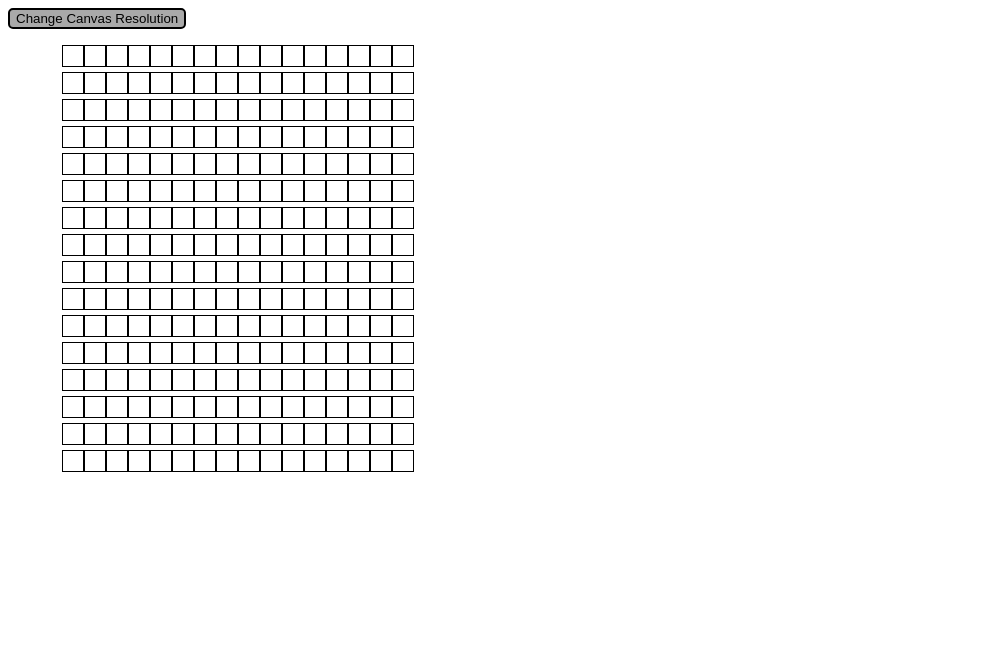
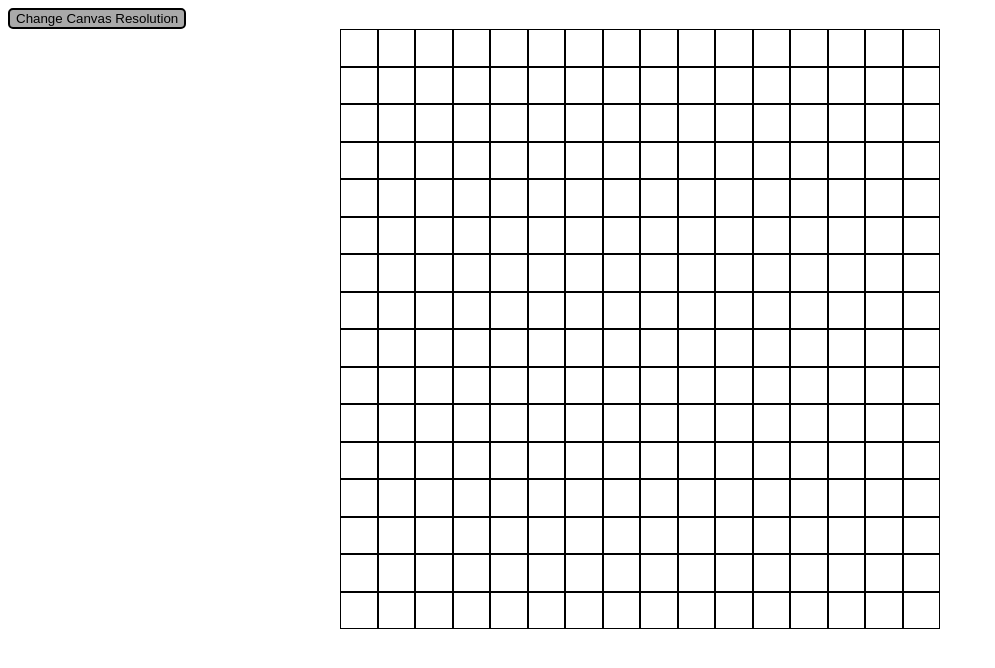
Before and after one commit to phearcet/odin-etch, a plain HTML site: page index.html in a window 1280 px wide. Shown: the whole page, without its empty margins (0-995 px from the left). Drawn offline with Linux system fonts and the light colour scheme.

Commit message:
Rework Drawing logic
Completely rework the canvas generation to fix the out-of-bounds issue.

```diff
--- a/script.js
+++ b/script.js
@@ -11,33 +11,35 @@ resBtn.addEventListener('click',() => {
   container.innerHTML = '';
   drawDiv(resolution);
 });
+
+const row = document.createElement("div");
+row.classList.add("row");
+
+const gridItem = document.createElement("div");
+gridItem.classList.add("gridItem");
+
 function drawDiv(resolution){
-  for (let i = 0; i < resolution; i++) {
+  let i = 1;
+  while (i <= resolution) {
+    container.appendChild(row.cloneNode(true));
+    i++;
+  }
 
-    let row = document.createElement("div");
-    row.classList.add("grid");
+  let rows = Array.from(container.querySelectorAll("div"));
+  rows.forEach(node => {
+    let i = 1;
+    while (i <= resolution) {
+      node.appendChild(gridItem.cloneNode(true));
+      i++;
+    }
+  });
 
-    for(let i = 0; i < resolution; i++){
-
-      const div = document.createElement("div");
-      div.classList.add("grid");
-      div.style.width = "20px";
-      div.style.height = "20px";
-
-      div.style.backgroundColor = "white";
-      div.style.border = "solid 1px";
-      div.onmouseenter = (Event) => {
-        div.style.backgroundColor = "darkgrey";
-    } ;
-
-      row.appendChild(div);
+  container.addEventListener("mouseover", (e) => {
+    if (e.target.classList.contains("gridItem")) {
+      e.target.style.backgroundColor = "darkgrey";
     }
-  row.style.display = "flex";
+  })
+}
 
 
-
-  container.appendChild(row);
-}
-}
-
 drawDiv(resolution);
--- a/style.css
+++ b/style.css
@@ -1,13 +1,11 @@
 #container {
-  height: 427px;
-  width: 427px;
+  height: 600px;
+  width: 600px;
   display: flex;
-  justify-content: center;
-  align-items: center;
-  align-content: space-evenly;
-  flex-wrap: wrap;
-  padding: 16px;
-  gap: 5px;
+  flex-direction: column;
+  padding: 0;
+  margin: auto;
+  align-content: center;
 }
 
 #btn {
@@ -16,6 +14,14 @@
   border-radius: 5px;
 }
 
-/* .grid {
-  flex: auto;
-} */
+.row {
+  display: flex;
+  flex: 1 1 auto;
+  height: 600px;
+}
+
+.gridItem {
+  flex: 1 1 auto;
+  border: 1px solid black;
+  width: 600px;
+}
```
